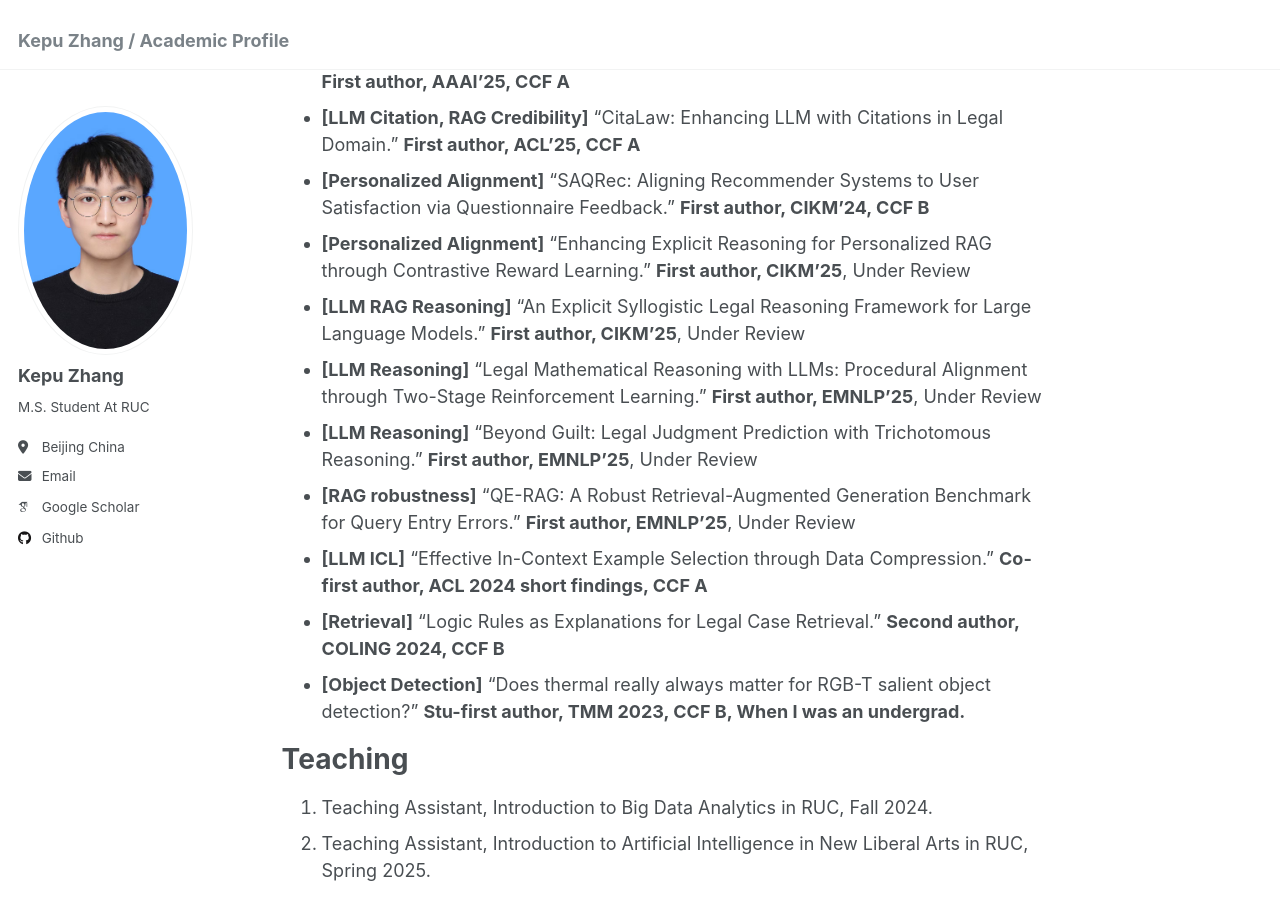
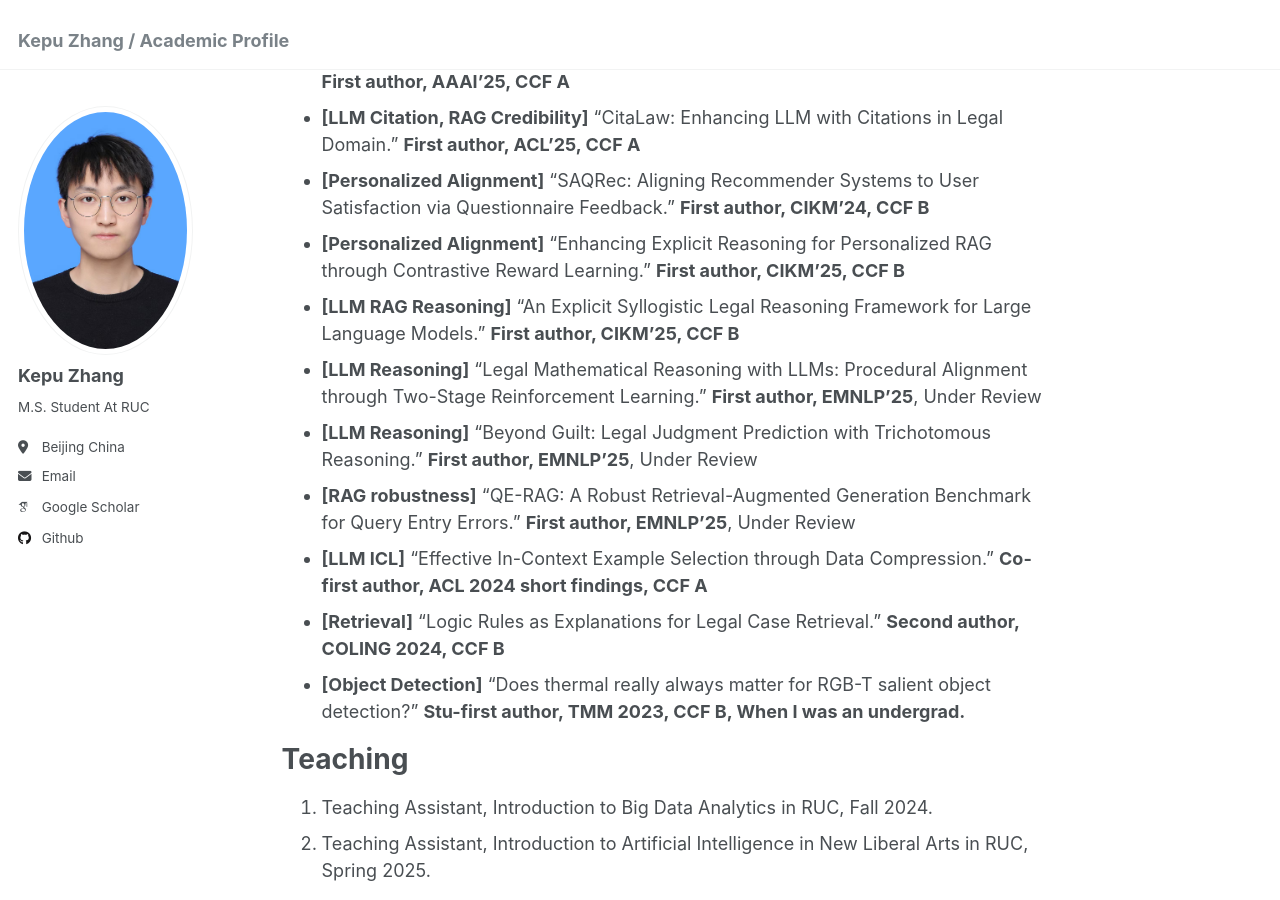
Before and after one commit to ke-01/ke-01.github.io, a Jekyll site: the page built from _pages/about.md, in a window 1280 px wide and 900 px high, scrolled down 954 px. Built offline with Jekyll 4.4.1, drawn with Linux system fonts in a browser that asks for light colours; some web fonts are replaced.

Commit message:
Update about.md

```diff
--- a/_pages/about.md
+++ b/_pages/about.md
@@ -36,8 +36,8 @@ Publications
 * **[LLM for Search]** "Trigger<sup>3</sup>: Refining Query Correction via Adaptive Model Selector." **First author, AAAI'25, CCF A**
 * **[LLM Citation, RAG Credibility]** "CitaLaw: Enhancing LLM with Citations in Legal Domain." **First author, ACL'25, CCF A**
 * **[Personalized Alignment]** "SAQRec: Aligning Recommender Systems to User Satisfaction via Questionnaire Feedback." **First author, CIKM'24, CCF B**
-* **[Personalized Alignment]** "Enhancing Explicit Reasoning for Personalized RAG through Contrastive Reward Learning." **First author, CIKM'25**, Under Review
-* **[LLM RAG Reasoning]** "An Explicit Syllogistic Legal Reasoning Framework for Large Language Models." **First author, CIKM'25**, Under Review
+* **[Personalized Alignment]** "Enhancing Explicit Reasoning for Personalized RAG through Contrastive Reward Learning." **First author, CIKM'25, CCF B**
+* **[LLM RAG Reasoning]** "An Explicit Syllogistic Legal Reasoning Framework for Large Language Models." **First author, CIKM'25, CCF B**
 * **[LLM Reasoning]** "Legal Mathematical Reasoning with LLMs: Procedural Alignment through Two-Stage Reinforcement Learning." **First author, EMNLP'25**, Under Review
 * **[LLM Reasoning]** "Beyond Guilt: Legal Judgment Prediction with Trichotomous Reasoning." **First author, EMNLP'25**, Under Review
 * **[RAG robustness]** "QE-RAG: A Robust Retrieval-Augmented Generation Benchmark for Query Entry Errors." **First author, EMNLP'25**, Under Review
```
